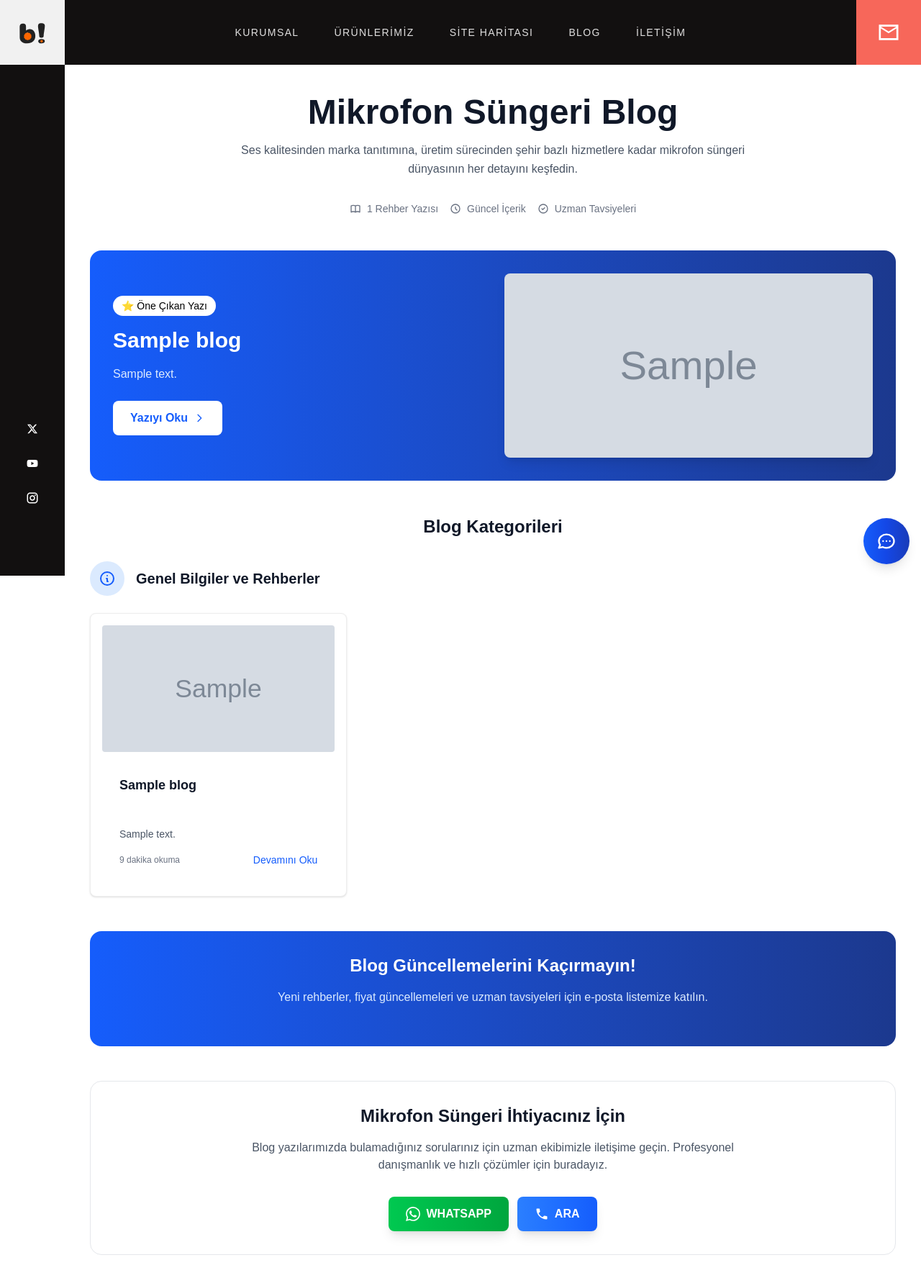
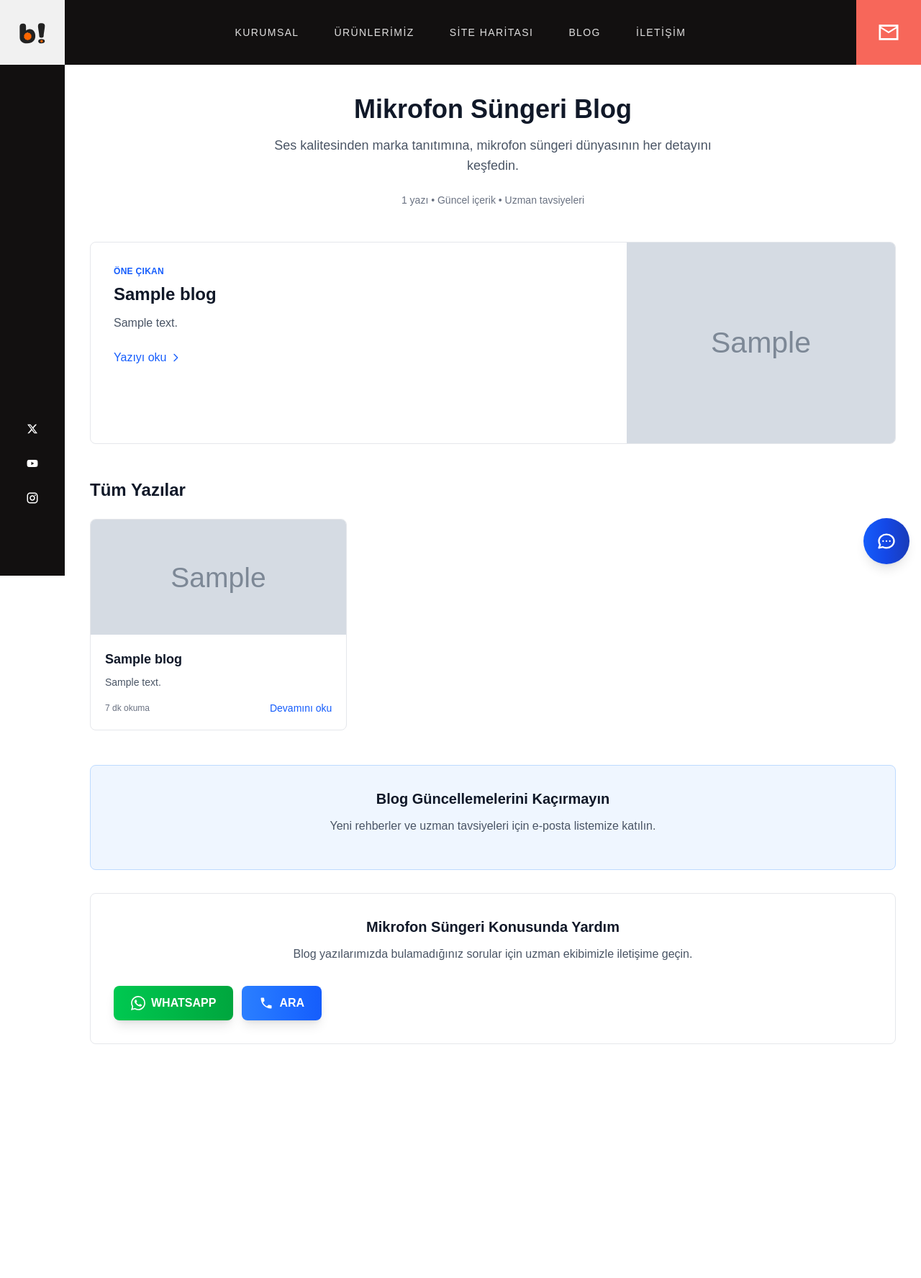
Before and after one commit to sizeTheTime/portfoy-uygulamasi, a Laravel app: template resources/views/pages/blog.blade.php in a window 1280 px wide. Shown: the whole page at 72% size. After the commit the page ends 1451 px from the top, so only its background shows below. Run offline with Laravel 12, Linux system fonts and the light colour scheme; the template is opened without the code that fills it: most values are stand-ins (such as "Sample title", 1, 10 or a date in 2020); grey boxes marked "Sample" are stand-in pictures; style sheets or scripts are compiled from the project's sources; parts of the project's set-up code (start-up, migrations or seed data) failed here and were passed over; some web fonts are replaced.

Commit message:
Blog sayfası hatası düzeltildi.

```diff
--- a/resources/views/pages/blog.blade.php
+++ b/resources/views/pages/blog.blade.php
@@ -13,75 +13,54 @@
 @endif
 
 @section('content')
-    <main class="max-w-6xl mx-auto px-4 py-8">
-        <header class="text-center mb-12">
-            <h1 class="text-3xl md:text-5xl font-bold text-gray-900 mb-4">
+    <div class="max-w-6xl mx-auto px-4 py-8">
+
+        <div class="text-center mb-12">
+            <h1 class="text-4xl font-bold text-gray-900 mb-4">
                 Mikrofon Süngeri Blog
             </h1>
-            <p class="text-base text-gray-600 max-w-3xl mx-auto leading-relaxed">
-                Ses kalitesinden marka tanıtımına, üretim sürecinden şehir bazlı hizmetlere kadar mikrofon süngeri
-                dünyasının her detayını keşfedin.
+            <p class="text-lg text-gray-600 max-w-2xl mx-auto">
+                Ses kalitesinden marka tanıtımına, mikrofon süngeri dünyasının her detayını keşfedin.
             </p>
 
             @if(isset($blogs) && $blogs->count() > 0)
-            <div class="mt-8 hidden sm:flex flex-row items-center justify-center space-x-4 text-sm text-gray-500">
-                <span class="flex items-center">
-                    <svg class="w-4 h-4 mr-2" fill="none" stroke="currentColor" viewBox="0 0 24 24">
-                        <path stroke-linecap="round" stroke-linejoin="round" stroke-width="2"
-                            d="M12 6.253v13m0-13C10.832 5.477 9.246 5 7.5 5S4.168 5.477 3 6.253v13C4.168 18.477 5.754 18 7.5 18s3.332.477 4.5 1.253m0-13C13.168 5.477 14.754 5 16.5 5c1.746 0 3.332.477 4.5 1.253v13C19.832 18.477 18.246 18 16.5 18c-1.746 0-3.332.477-4.5 1.253">
-                        </path>
-                    </svg>
-                    {{ $blogs->count() }} Rehber Yazısı
-                </span>
-                <span class="flex items-center">
-                    <svg class="w-4 h-4 mr-2" fill="none" stroke="currentColor" viewBox="0 0 24 24">
-                        <path stroke-linecap="round" stroke-linejoin="round" stroke-width="2"
-                            d="M12 8v4l3 3m6-3a9 9 0 11-18 0 9 9 0 0118 0z"></path>
-                    </svg>
-                    Güncel İçerik
-                </span>
-                <span class="flex items-center">
-                    <svg class="w-4 h-4 mr-2" fill="none" stroke="currentColor" viewBox="0 0 24 24">
-                        <path stroke-linecap="round" stroke-linejoin="round" stroke-width="2"
-                            d="M9 12l2 2 4-4m6 2a9 9 0 11-18 0 9 9 0 0118 0z"></path>
-                    </svg>
-                    Uzman Tavsiyeleri
-                </span>
+                <div class="mt-6 text-sm text-gray-500">
+                    {{ $blogs->count() }} yazı • Güncel içerik • Uzman tavsiyeleri
                 </div>
             @endif
-        </header>
+        </div>
 
         @if(isset($blogs) && $blogs->count() > 0)
-            <section class="mb-12">
-                <div class="bg-gradient-to-r from-blue-600 to-blue-900 rounded-2xl p-8 text-white">
-                    <div class="grid md:grid-cols-2 gap-8 items-center">
-                        <div>
-                            <span class="inline-block bg-white bg-opacity-20 text-black text-sm px-3 py-1 rounded-full mb-4">
-                                ⭐ Öne Çıkan Yazı
-                            </span>
-                            <h2 class="text-3xl font-bold mb-4">
+
+            <div class="mb-12">
+                <div class="bg-white border border-gray-200 rounded-lg overflow-hidden">
+                    <div class="md:flex">
+                        <div class="md:w-2/3 p-8">
+                            <div class="text-xs text-blue-600 font-semibold uppercase tracking-wide mb-2">
+                                Öne Çıkan
+                            </div>
+                            <h2 class="text-2xl font-bold text-gray-900 mb-3">
                                 {{ $blogs->first()->title }}
                             </h2>
-                            <p class="text-blue-100 mb-6 leading-relaxed">
+                            <p class="text-gray-600 mb-6">
                                 {{ $blogs->first()->excerpt }}
                             </p>
                             <a href="{{ route('web.blogs.show', $blogs->first()->slug) }}"
-                                class="inline-flex items-center bg-white text-blue-600 px-6 py-3 rounded-lg font-semibold hover:bg-blue-50 transition-colors">
-                                Yazıyı Oku
-                                <svg class="w-4 h-4 ml-2" fill="none" stroke="currentColor" viewBox="0 0 24 24">
-                                    <path stroke-linecap="round" stroke-linejoin="round" stroke-width="2" d="M9 5l7 7-7 7">
-                                    </path>
+                                class="inline-flex items-center text-blue-600 font-medium hover:text-blue-800">
+                                Yazıyı oku
+                                <svg class="w-4 h-4 ml-1" fill="none" stroke="currentColor" viewBox="0 0 24 24">
+                                    <path stroke-linecap="round" stroke-linejoin="round" stroke-width="2" d="M9 5l7 7-7 7"></path>
                                 </svg>
                             </a>
                         </div>
-                        <div class="hidden md:block">
+                        <div class="md:w-1/3">
                             @if($blogs->first()->featured_image)
                                 <img src="{{ asset('storage/' . $blogs->first()->featured_image) }}"
                                      alt="{{ $blogs->first()->title }}"
-                                     class="w-full h-64 object-cover rounded-lg shadow-lg">
+                                     class="w-full h-48 md:h-full object-cover">
                             @else
-                                <div class="w-full h-64 bg-white bg-opacity-20 rounded-lg shadow-lg flex items-center justify-center">
-                                    <svg class="w-16 h-16 text-white opacity-50" fill="none" stroke="currentColor" viewBox="0 0 24 24">
+                                <div class="w-full h-48 md:h-full bg-gray-100 flex items-center justify-center">
+                                    <svg class="w-12 h-12 text-gray-400" fill="none" stroke="currentColor" viewBox="0 0 24 24">
                                         <path stroke-linecap="round" stroke-linejoin="round" stroke-width="2" d="M4 16l4.586-4.586a2 2 0 012.828 0L16 16m-2-2l1.586-1.586a2 2 0 012.828 0L20 14m-6-6h.01M6 20h12a2 2 0 002-2V6a2 2 0 00-2-2H6a2 2 0 00-2 2v12a2 2 0 002 2z"></path>
                                     </svg>
                                 </div>
@@ -89,82 +68,81 @@
                         </div>
                     </div>
                 </div>
-            </section>
-
-            <h2 class="text-2xl font-bold text-gray-900 mb-8 text-center">Blog Kategorileri</h2>
-            <div class="flex items-center mb-6">
-                <div class="w-12 h-12 bg-blue-100 rounded-full flex items-center justify-center mr-4">
-                    <svg class="w-6 h-6 text-blue-600" fill="none" stroke="currentColor" viewBox="0 0 24 24">
-                        <path stroke-linecap="round" stroke-linejoin="round" stroke-width="2"
-                            d="M13 16h-1v-4h-1m1-4h.01M21 12a9 9 0 11-18 0 9 9 0 0118 0z"></path>
-                    </svg>
-                </div>
-                <h3 class="text-xl font-bold text-gray-900">Genel Bilgiler ve Rehberler</h3>
             </div>
 
-            <div class="grid grid-cols-1 md:grid-cols-2 lg:grid-cols-3 gap-6 mb-12">
+            <div class="mb-8">
+                <h2 class="text-2xl font-bold text-gray-900 mb-6">Tüm Yazılar</h2>
+
+                <div class="grid grid-cols-1 md:grid-cols-2 lg:grid-cols-3 gap-6">
                     @foreach ($blogs as $blog)
-                    <div class="border rounded-lg p-4 bg-white shadow">
+                        <article class="bg-white border border-gray-200 rounded-lg overflow-hidden hover:shadow-md transition-shadow">
                             @if($blog->featured_image)
                                 <img src="{{ asset('storage/' . $blog->featured_image) }}"
                                      alt="{{ $blog->title }}"
-                                 class="mb-2 w-full h-44 object-cover rounded">
+                                     class="w-full h-40 object-cover">
                             @else
-                            <div class="mb-2 w-full h-44 bg-gray-100 rounded flex items-center justify-center">
-                                <svg class="w-12 h-12 text-gray-400" fill="none" stroke="currentColor" viewBox="0 0 24 24">
+                                <div class="w-full h-40 bg-gray-100 flex items-center justify-center">
+                                    <svg class="w-8 h-8 text-gray-400" fill="none" stroke="currentColor" viewBox="0 0 24 24">
                                         <path stroke-linecap="round" stroke-linejoin="round" stroke-width="2" d="M4 16l4.586-4.586a2 2 0 012.828 0L16 16m-2-2l1.586-1.586a2 2 0 012.828 0L20 14m-6-6h.01M6 20h12a2 2 0 002-2V6a2 2 0 00-2-2H6a2 2 0 00-2 2v12a2 2 0 002 2z"></path>
                                     </svg>
                                 </div>
                             @endif
-                        <div class="p-6">
-                            <h4 class="text-lg min-h-16 font-semibold text-gray-900 mb-2">
+
+                            <div class="p-5">
+                                <h3 class="text-lg font-semibold text-gray-900 mb-2">
                                     @if (mb_strlen($blog->title) > 60)
                                         {{ mb_substr($blog->title, 0, 60) . '...' }}
                                     @else
                                         {{ $blog->title }}
                                     @endif
-                            </h4>
+                                </h3>
+
                                 <p class="text-gray-600 text-sm mb-4">
-                                @if ($blog->excerpt && mb_strlen($blog->excerpt) > 160)
-                                    {{ mb_substr($blog->excerpt, 0, 160) . '...' }}
+                                    @if ($blog->excerpt && mb_strlen($blog->excerpt) > 120)
+                                        {{ mb_substr($blog->excerpt, 0, 120) . '...' }}
                                     @else
-                                    {{ $blog->excerpt ?? 'Bu yazı için özet bulunmuyor.' }}
+                                        {{ $blog->excerpt ?? 'Bu yazı hakkında detayları keşfedin.' }}
                                     @endif
                                 </p>
+
                                 <div class="flex items-center justify-between">
                                     <span class="text-xs text-gray-500">
-                                    {{ rand(5, 10) }} dakika okuma
+                                        {{ rand(3, 8) }} dk okuma
                                     </span>
                                     <a href="{{ route('web.blogs.show', $blog->slug) }}"
-                                    class="text-blue-600 text-sm font-medium hover:underline">
-                                    Devamını Oku
+                                        class="text-blue-600 text-sm font-medium hover:text-blue-800">
+                                        Devamını oku
                                     </a>
                                 </div>
                             </div>
-                    </div>
+                        </article>
                     @endforeach
                 </div>
+            </div>
         @else
-            <section class="text-center py-16">
+
+            <div class="text-center py-12">
                 <div class="max-w-md mx-auto">
-                    <div class="w-24 h-24 bg-gray-100 rounded-full flex items-center justify-center mx-auto mb-6">
-                        <svg class="w-12 h-12 text-gray-400" fill="none" stroke="currentColor" viewBox="0 0 24 24">
+                    <div class="w-16 h-16 bg-gray-100 rounded-full flex items-center justify-center mx-auto mb-6">
+                        <svg class="w-8 h-8 text-gray-400" fill="none" stroke="currentColor" viewBox="0 0 24 24">
                             <path stroke-linecap="round" stroke-linejoin="round" stroke-width="2"
                                 d="M9 12h6m-6 4h6m2 5H7a2 2 0 01-2-2V5a2 2 0 012-2h5.586a1 1 0 01.707.293l5.414 5.414a1 1 0 01.293.707V19a2 2 0 01-2 2z">
                             </path>
                         </svg>
                     </div>
-                    <h2 class="text-2xl font-bold text-gray-900 mb-4">
-                        Henüz Blog Yazısı Bulunmuyor
+
+                    <h2 class="text-2xl font-bold text-gray-900 mb-3">
+                        Henüz Blog Yazısı Yok
                     </h2>
+
                     <p class="text-gray-600 mb-8">
-                        Mikrofon süngeri ile ilgili rehber yazılarımız yakında yayınlanacak.
-                        Güncellemelerden haberdar olmak için bizi takip edin.
+                        Mikrofon süngeri rehberleri yakında yayınlanacak.
+                        Güncellemeler için bizi takip edin.
                     </p>
-                    <div class="space-y-4">
-                        <div class="bg-blue-50 border border-blue-200 rounded-lg p-4">
-                            <h3 class="font-semibold text-blue-900 mb-2">Yakında Gelecek İçerikler:</h3>
-                            <ul class="text-sm text-blue-700 space-y-1">
+
+                    <div class="bg-gray-50 border border-gray-200 rounded-lg p-6">
+                        <h3 class="font-semibold text-gray-900 mb-3">Yakında:</h3>
+                        <ul class="text-sm text-gray-600 space-y-2">
                             <li>• Mikrofon Süngeri Seçim Rehberi</li>
                             <li>• Ses Kalitesi İyileştirme İpuçları</li>
                             <li>• Marka Karşılaştırmaları</li>
@@ -173,45 +151,42 @@
                     </div>
                 </div>
             </div>
-            </section>
         @endif
 
-        <section class="mb-12">
-            <div class="bg-gradient-to-r from-blue-600 to-blue-900 rounded-2xl p-8 text-white text-center">
-                <h2 class="text-2xl font-bold mb-4">
+        <div class="mt-12 mb-8">
+            <div class="bg-blue-50 border border-blue-200 rounded-lg p-8 text-center">
+                <h2 class="text-xl font-bold text-gray-900 mb-3">
                     @if(isset($blogs) && $blogs->count() > 0)
-                        Blog Güncellemelerini Kaçırmayın!
+                        Blog Güncellemelerini Kaçırmayın
                     @else
-                        İlk Blog Yazılarımızdan Haberdar Olun!
+                        İlk Yazılarımızdan Haberdar Olun
                     @endif
                 </h2>
-                <p class="text-blue-100 mb-6 max-w-2xl mx-auto">
+                <p class="text-gray-600 mb-4">
                     @if(isset($blogs) && $blogs->count() > 0)
-                        Yeni rehberler, fiyat güncellemeleri ve uzman tavsiyeleri için e-posta listemize katılın.
+                        Yeni rehberler ve uzman tavsiyeleri için e-posta listemize katılın.
                     @else
-                        Mikrofon süngeri rehberleri ve uzman tavsiyeleri yayınlandığında ilk siz haberdar olun.
+                        Mikrofon süngeri rehberleri yayınlandığında ilk siz haberdar olun.
                     @endif
                 </p>
             </div>
-        </section>
+        </div>
 
-        <section class="text-center">
-            <div class="bg-white rounded-2xl p-8 border border-gray-200">
-                <h2 class="text-2xl font-bold text-gray-900 mb-4">
-                    Mikrofon Süngeri İhtiyacınız İçin
+        <div class="text-center">
+            <div class="bg-white border border-gray-200 rounded-lg p-8">
+                <h2 class="text-xl font-bold text-gray-900 mb-3">
+                    Mikrofon Süngeri Konusunda Yardım
                 </h2>
-                <p class="text-gray-600 mb-6 max-w-2xl mx-auto">
+                <p class="text-gray-600 mb-6">
                     @if(isset($blogs) && $blogs->count() > 0)
-                        Blog yazılarımızda bulamadığınız sorularınız için uzman ekibimizle iletişime geçin.
+                        Blog yazılarımızda bulamadığınız sorular için
                     @else
-                        Mikrofon süngeri konusundaki tüm sorularınız için uzman ekibimizle iletişime geçin.
+                        Mikrofon süngeri seçimi konusundaki tüm sorularınız için
                     @endif
-                    Profesyonel danışmanlık ve hızlı çözümler için buradayız.
+                    uzman ekibimizle iletişime geçin.
                 </p>
-                <div class="flex items-center justify-center">
                 <x-contact-buttons />
             </div>
         </div>
-        </section>
-    </main>
+    </div>
 @endsection
```
Lines whose indentation alone changed are shown as unchanged.
